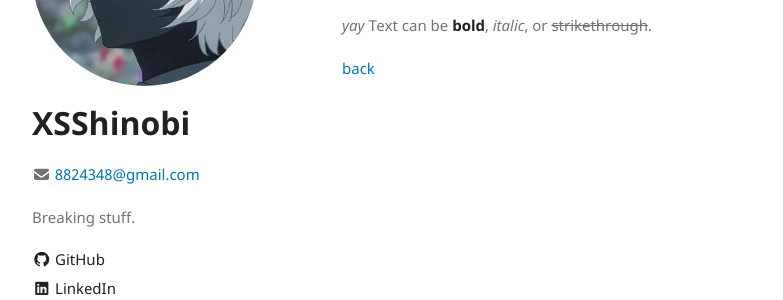
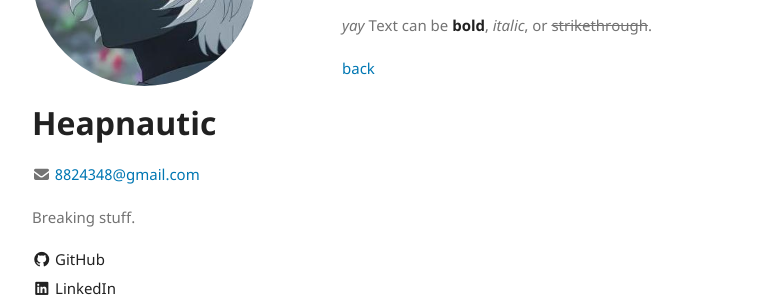
Before and after one commit to ninpwn/ninpwn.github.io, a Jekyll site: the page built from another-page.md, in a window 1280 px wide. Shown: the part 197-497 px from the top of the page, without its empty margins (178-961 px from the left). Built offline with Jekyll 4.4.1, drawn with Linux system fonts in a browser that asks for light colours; our own code applies the rules of GitHub Pages for plain Markdown files.

Commit message:
Update _config.yml

```diff
--- a/_config.yml
+++ b/_config.yml
@@ -1,4 +1,4 @@
-title: XSShinobi
+title: Heapnautic
 logo: /assets/img/gabimaru.jpg
 email: 8824348@gmail.com
 description: Breaking stuff.
@@ -14,7 +14,7 @@ plugins:
 platforms:
   - name: GitHub
     icon: <i class="fa-brands fa-github"></i>
-    link: https://xsshinobi.github.io
+    link: https://github.com/Heapno
   - name: LinkedIn
     icon: <i class="fa-brands fa-linkedin"></i>
     link: https://www.linkedin.com/in/dean-erlich-978008166
```
